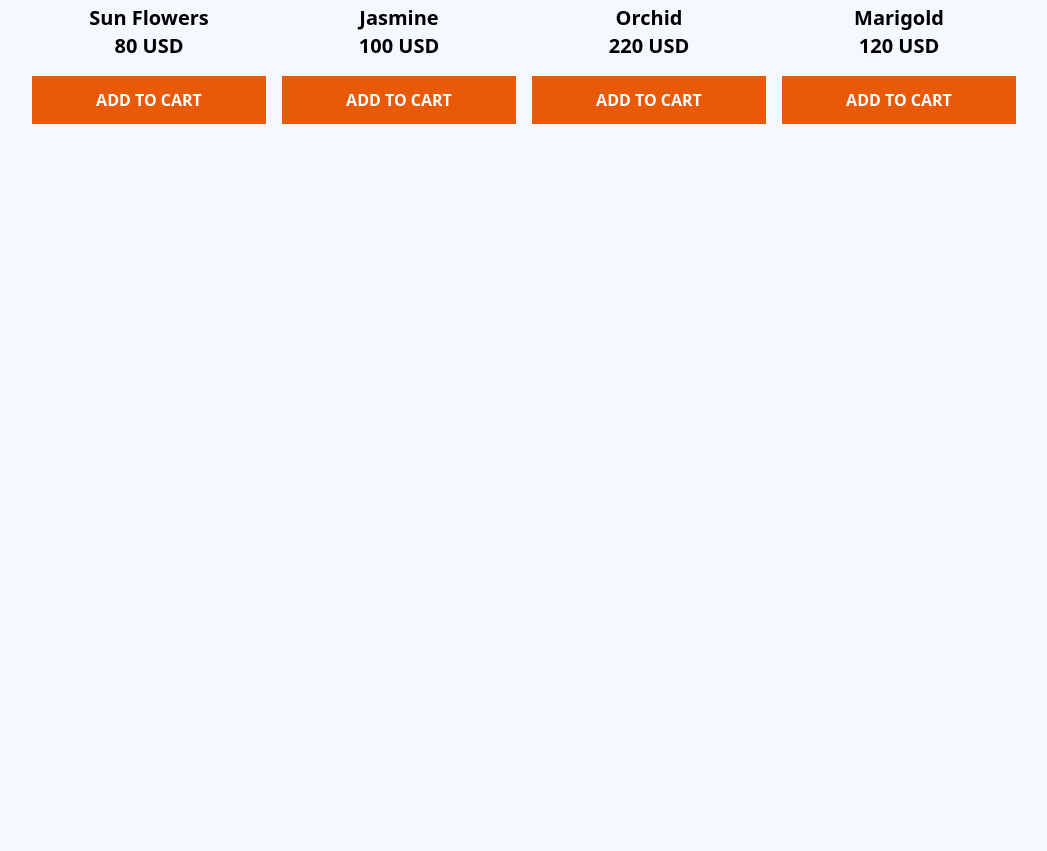
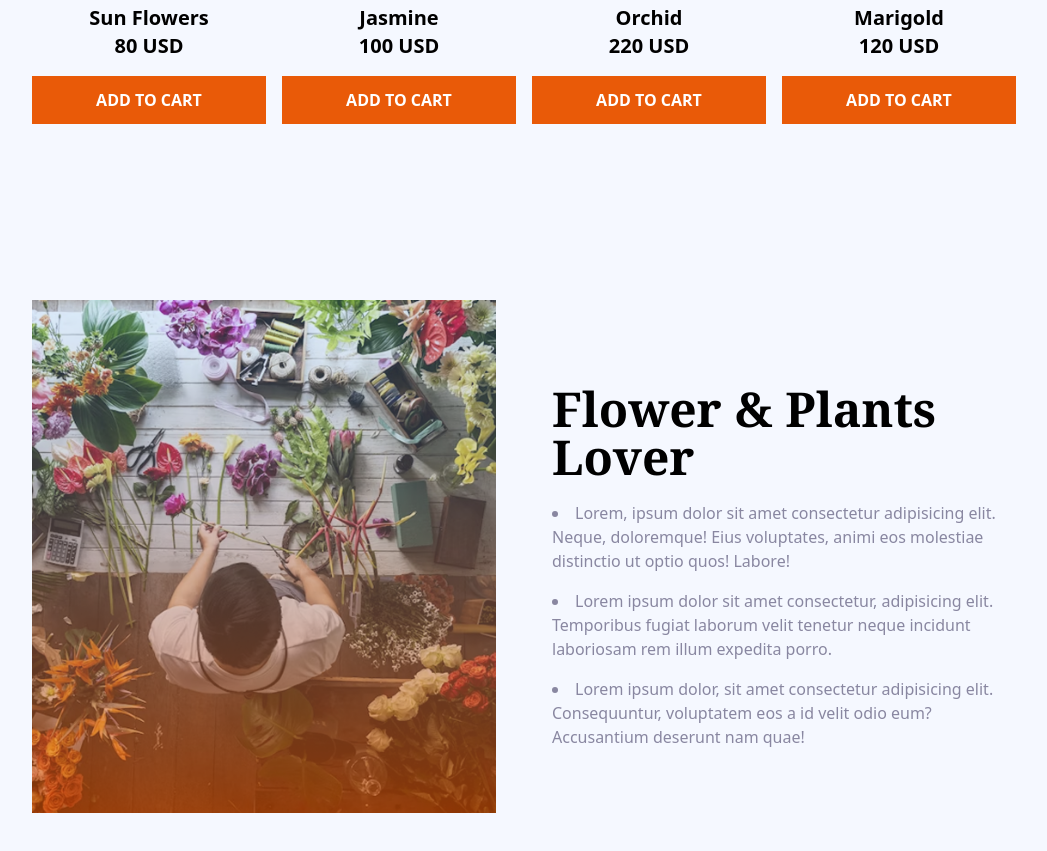
Before and after one commit to prottoy777-cyber/B12A02-Responsive-Flowers, a plain HTML site: page index.html in a window 1280 px wide. Shown: the part 1394-2245 px from the top of the page, without its empty margins (116-1163 px from the left). Before the commit the page ends 1694 px from the top, so only its background shows below. Drawn offline with nearby package versions, Linux system fonts and the light colour scheme.

Commit message:
plants lover section add

```diff
--- a/index.html
+++ b/index.html
@@ -65,7 +65,7 @@
     </section>
     <!-- End  -->
 
-     <!-- Plant card  section -->
+     <!-- Plants card  section -->
 
     <section class="mx-5 mb-12 lg:mb-44">
       <div class="grid grid-cols-2 lg:grid lg:grid-cols-4 lg:mx-0 gap-x-4 gap-y-5 mb-5">
@@ -119,8 +119,27 @@
         </div>
       </div>
     </section>
-    <!-- End  Plant  Cards Section -->
+    <!-- End  Plants  Cards Section -->
 
+    <!--  Plants Lover  -->
+    <section class="mx-5 mb-20 relative">
+      <div class="lg:flex lg:justify-center lg:items-center lg:gap-14">
+        <div class="lg:w-1/2">
+          <img src="./assets/flower-store.png" alt="">
+        </div>
+        <div class="lg:w-1/2">
+          <h1 class="my-5 text-4xl lg:text-5xl font-serif font-bold">Flower & Plants Lover</h1>
+          <ul class="list-disc list-inside">
+            <li class="text-[#8987A1] mb-4">Lorem, ipsum dolor sit amet consectetur adipisicing elit. Neque, doloremque! Eius voluptates, animi eos molestiae distinctio ut optio quos! Labore!</li>
+            <li class="text-[#8987A1] mb-4">Lorem ipsum dolor sit amet consectetur, adipisicing elit. Temporibus fugiat laborum velit tenetur neque incidunt laboriosam rem illum expedita porro.</li>
+            <li class="text-[#8987A1]">Lorem ipsum dolor, sit amet consectetur adipisicing elit. Consequuntur, voluptatem eos a id velit odio eum? Accusantium deserunt nam quae!</li>
+          </ul>
+        </div>
+      </div>
+    </section>
+
+  </main>
+  <!-- Plant Lover  -->
 
 </body>
 </html>
```
